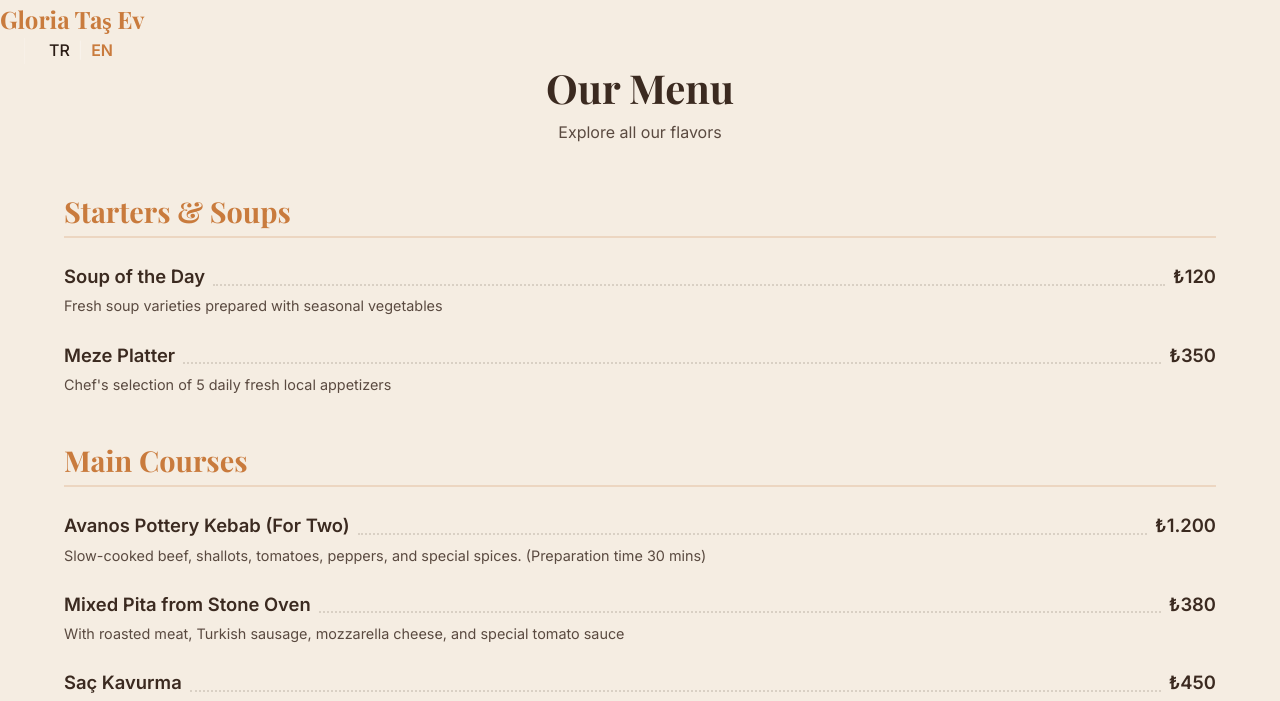
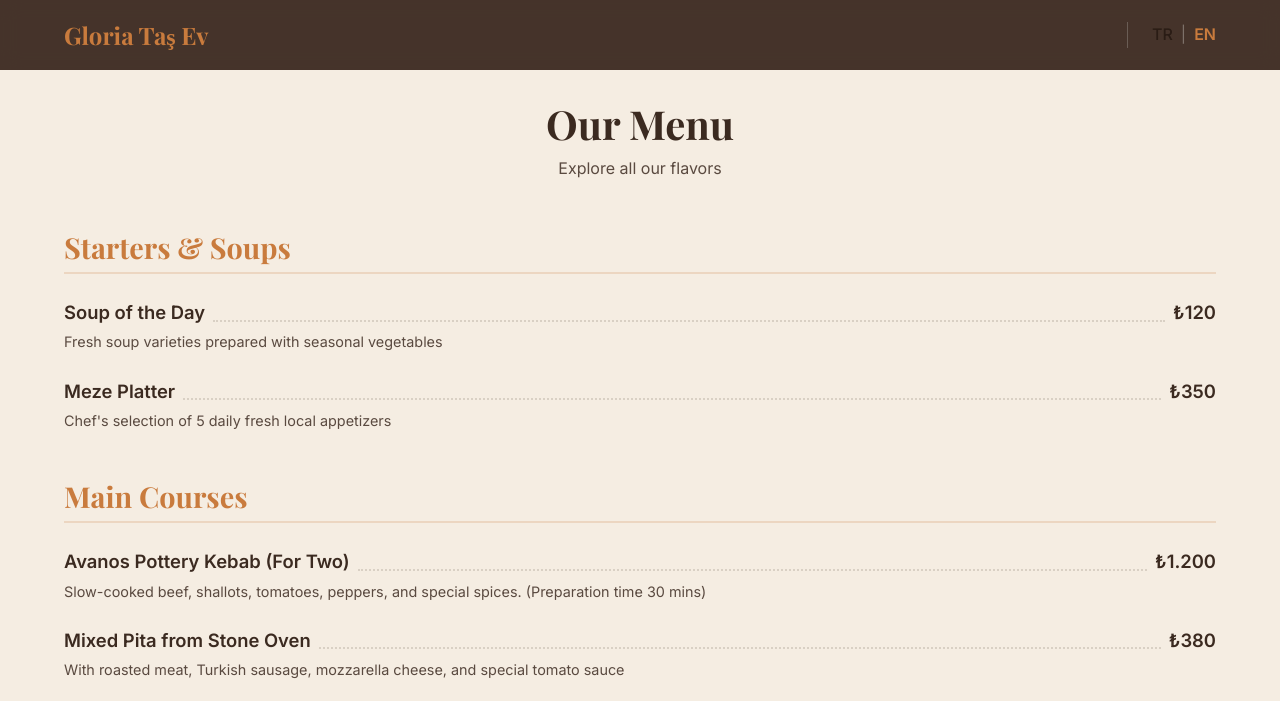
Before and after one commit to Vertiga-Digital/Gloria-Tas-Ev, a plain HTML site: page menu-en.html in a window 1280 px wide. Shown: the top 701 px of the page. Drawn offline with nearby package versions, Linux system fonts and the light colour scheme; a web font is replaced by a local one.

Commit message:
Fix: Menü sayfalarındaki navbar yapısı ortak stille uyumlu hale getirildi

```diff
--- a/menu-en.html
+++ b/menu-en.html
@@ -26,16 +26,20 @@
 </head>
 <body>
 
-    <header>
-        <a href="index-en.html" class="logo">Gloria Taş Ev</a>
-        <div class="lang-switch">
-            <a href="menu.html">TR</a>
-            <span>|</span>
-            <a href="menu-en.html" class="active">EN</a>
+    <nav id="navbar">
+        <div class="container nav-container">
+            <a href="index-en.html" class="logo">Gloria Taş Ev</a>
+            <div class="nav-right">
+                <div class="lang-switch">
+                    <a href="menu.html">TR</a>
+                    <span>|</span>
+                    <a href="menu-en.html" class="active">EN</a>
+                </div>
+            </div>
         </div>
-    </header>
+    </nav>
 
-    <div class="container">
+    <div class="container" style="margin-top: 100px;">
         <div class="page-header">
             <h1 class="page-title">Our Menu</h1>
             <p style="color: var(--color-text-light);">Explore all our flavors</p>
```
Also changed, not shown: menu.html (+12 -8 lines).
